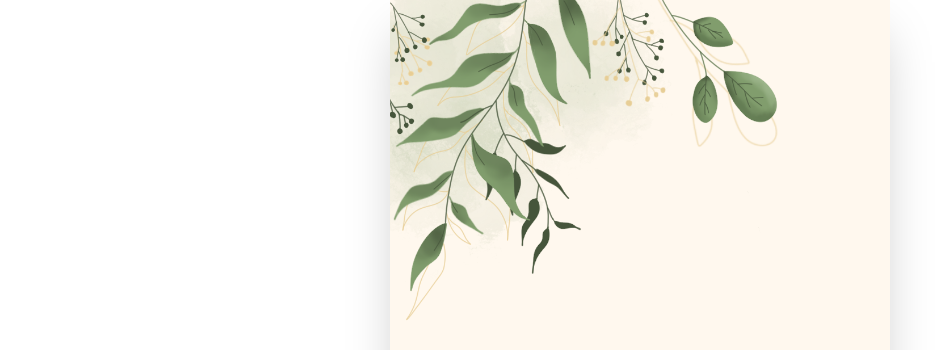
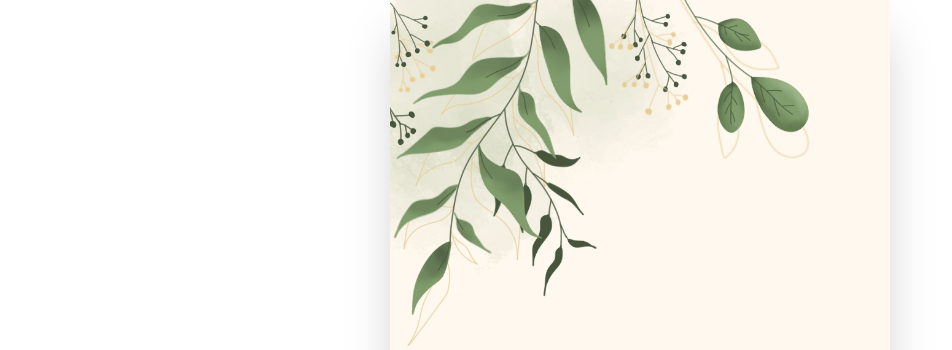
Before and after one commit to riomabox/ap-wedding, a website: page public/index.html in a window 1280 px wide. Shown: the top 350 px of the page, without its empty margins (0-952 px from the left). Drawn offline with Linux system fonts and the light colour scheme.

Commit message:
chore: menyesuaikan width floral ornament

```diff
--- a/public/index.html
+++ b/public/index.html
@@ -43,11 +43,11 @@
       class="flex h-screen flex-col items-center justify-center bg-neutral-White pb-16 text-center"
     >
       <!-- floral ornament -->
-      <div>
+      <div class="">
         <img
           src="../public/images/floralornament-cover.png"
-          width="85%"
-          height="85%"
+          width="92%"
+          height="92%"
         />
       </div>
 
--- a/tailwind.config.js
+++ b/tailwind.config.js
@@ -15,6 +15,7 @@ module.exports = {
       screens: {
         tablet: "960px",
         desktop: "1280px",
+        mobile: '360px',
       },
       colors: {
         primary: {
@@ -57,6 +58,9 @@ module.exports = {
       letterSpacing: {
         0.24: '0.24rem'
       },
+      width: {
+        85: '85%'
+      }
     },
   },
   plugins: [],
```
